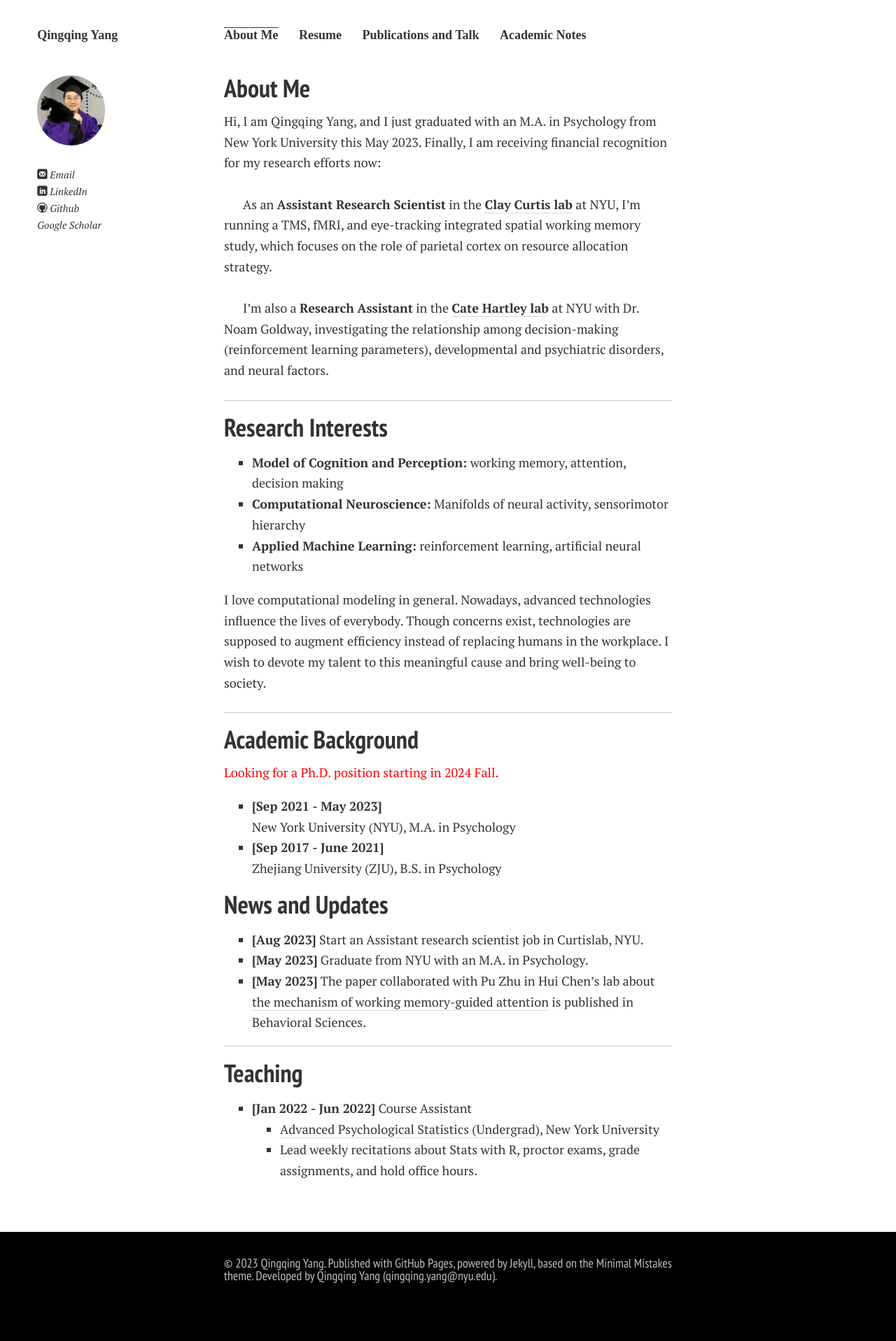
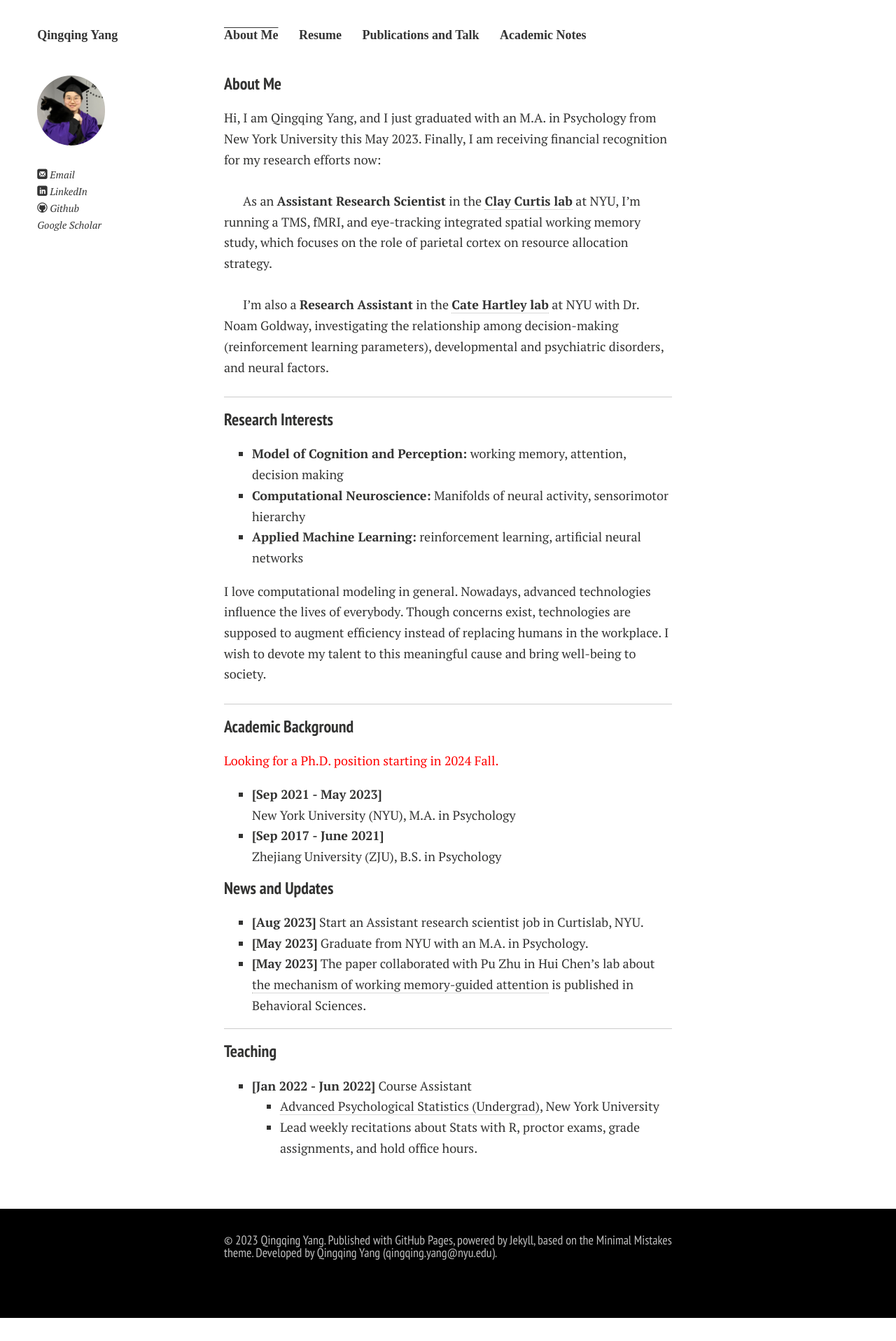
Before and after one commit to Qingqing-Yang-177/Qingqing-Yang-177.github.io, a Jekyll site: the page built from index.md, in a window 1280 px wide. Shown: the whole page at 70% size. Built offline with Jekyll 4.4.1, drawn with Linux system fonts in a browser that asks for light colours; nearby versions of some CDN libraries; comment, search, counter and statistics services are not loaded; a style sheet for code colours, icons or effects is not loaded; our own code applies the rules of GitHub Pages for plain Markdown files; after the commit the page ends 1884 px from its top, so only the background shows below that.

```diff
--- a/index.md
+++ b/index.md
@@ -2,7 +2,7 @@
 layout: page
 ---
 
-## About Me
+### About Me
 
 Hi, I am Qingqing Yang, and I just graduated with an M.A. in Psychology from New York University this May 2023. Finally, I am receiving financial recognition for my research efforts now:
 
@@ -15,7 +15,7 @@ Hi, I am Qingqing Yang, and I just graduated with an M.A. in Psychology from New
   I'm also a **Research Assistant** in the [**Cate Hartley lab**](https://www.hartleylab.org/) at NYU with Dr. Noam Goldway, investigating the relationship among decision-making (reinforcement learning parameters), developmental and psychiatric disorders, and neural factors.
 
 ---
-## Research Interests
+### Research Interests
 
 - **Model of Cognition and Perception:** working memory, attention, decision making
 - **Computational Neuroscience:** Manifolds of neural activity, sensorimotor hierarchy
@@ -24,7 +24,7 @@ Hi, I am Qingqing Yang, and I just graduated with an M.A. in Psychology from New
 I love computational modeling in general. Nowadays, advanced technologies influence the lives of everybody. Though concerns exist, technologies are supposed to augment efficiency instead of replacing humans in the workplace. I wish to devote my talent to this meaningful cause and bring well-being to society.
 
 ---
-## Academic Background
+### Academic Background
 
 <font color='red'> Looking for a Ph.D. position starting in 2024 Fall. </font>
 
@@ -34,7 +34,7 @@ New York University (NYU), M.A. in Psychology
 Zhejiang University (ZJU), B.S. in Psychology
 
 
-## News and Updates
+### News and Updates
 
 - **[Aug 2023]** Start an Assistant research scientist job in Curtislab, NYU.
 - **[May 2023]** Graduate from NYU with an M.A. in Psychology.
@@ -42,7 +42,7 @@ Zhejiang University (ZJU), B.S. in Psychology
 
 ---
 
-## Teaching
+### Teaching
 
 - **[Jan 2022 - Jun 2022]** Course Assistant
   - [Advanced Psychological Statistics (Undergrad)](https://sites.google.com/nyu.edu/advpsystats22spring-recitation/home), New York University
```
